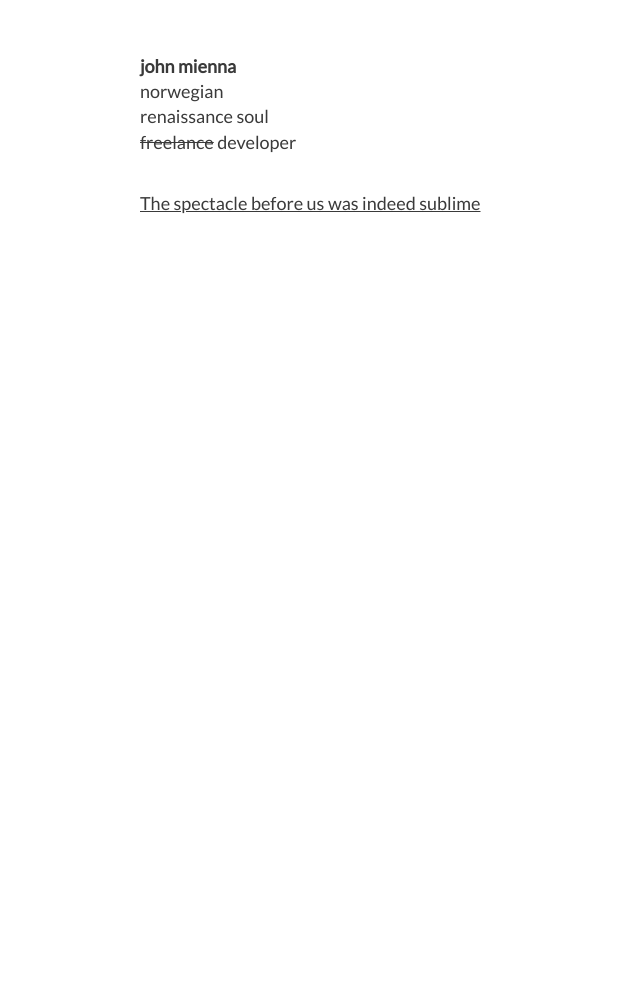
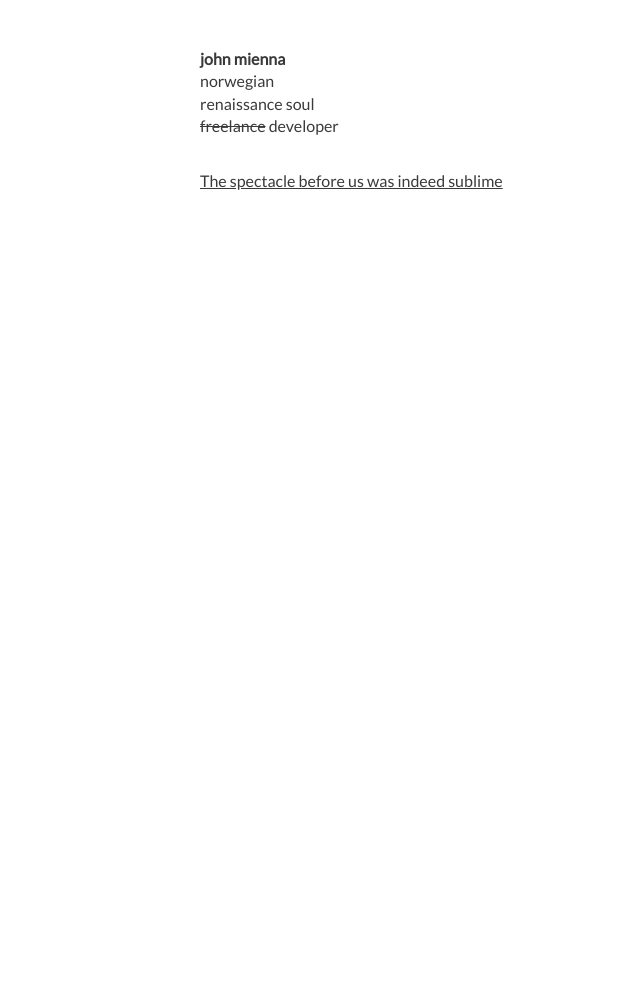
Before and after one commit to jrmienna/jrmienna.github.io, a Jekyll site: the page built from index.html, in a window 1280 px wide. Shown: the whole page, without its empty margins (140-780 px from the left). Built offline with Jekyll 4.4.1, drawn with Linux system fonts in a browser that asks for light colours; nearby versions of some CDN libraries; the list of posts is cut into pages by our own code.

Commit message:
:sparkles:

```diff
--- a/_sass/_base.scss
+++ b/_sass/_base.scss
@@ -2,7 +2,7 @@ $background: white;
 $color-head: #2a2a2a;
 $color-text: #3a3a3a;
 $color-accent: #8f8f8f;
-$font-size: 18px;
+$font-size: 16px;
 $font-size-lg: 1.3em;
 $font-size-xl: 1.6em;
 $line-height: 1.4;
@@ -19,7 +19,7 @@ body {
 body {
   margin: 0 auto;
   padding: 3em;
-  max-width: 720px;
+  max-width: 600px;
   min-width: 300px;
   color: $color-text;
   background: $background;
```
Also changed, not shown: 2 other files.
